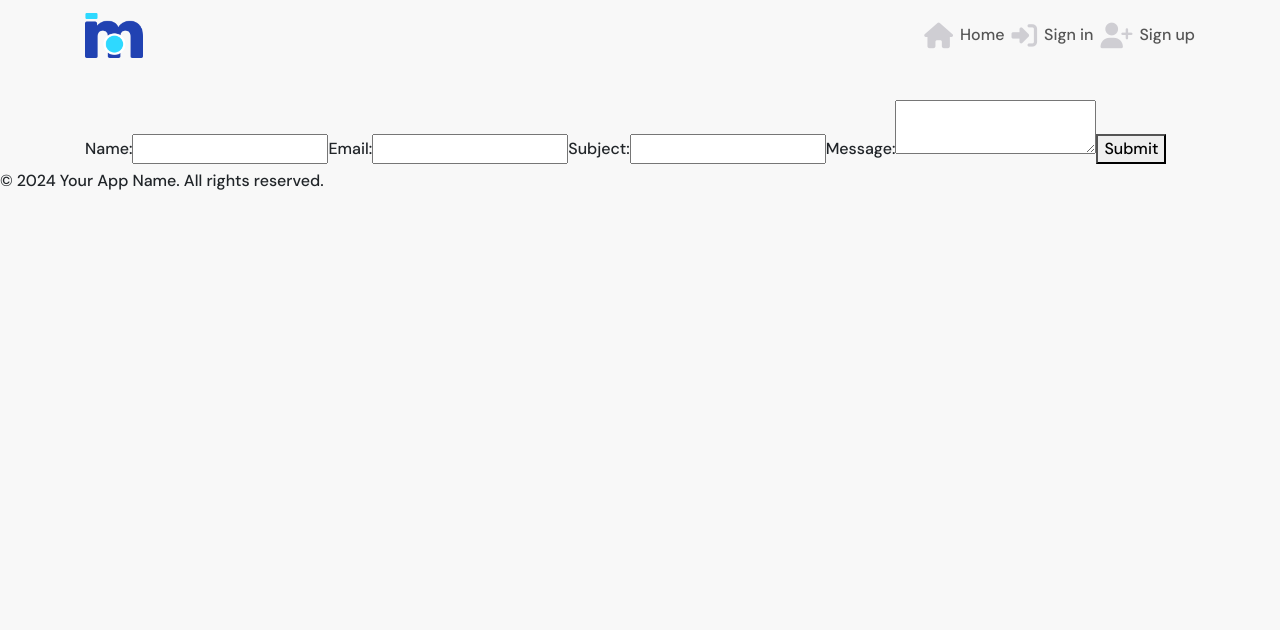
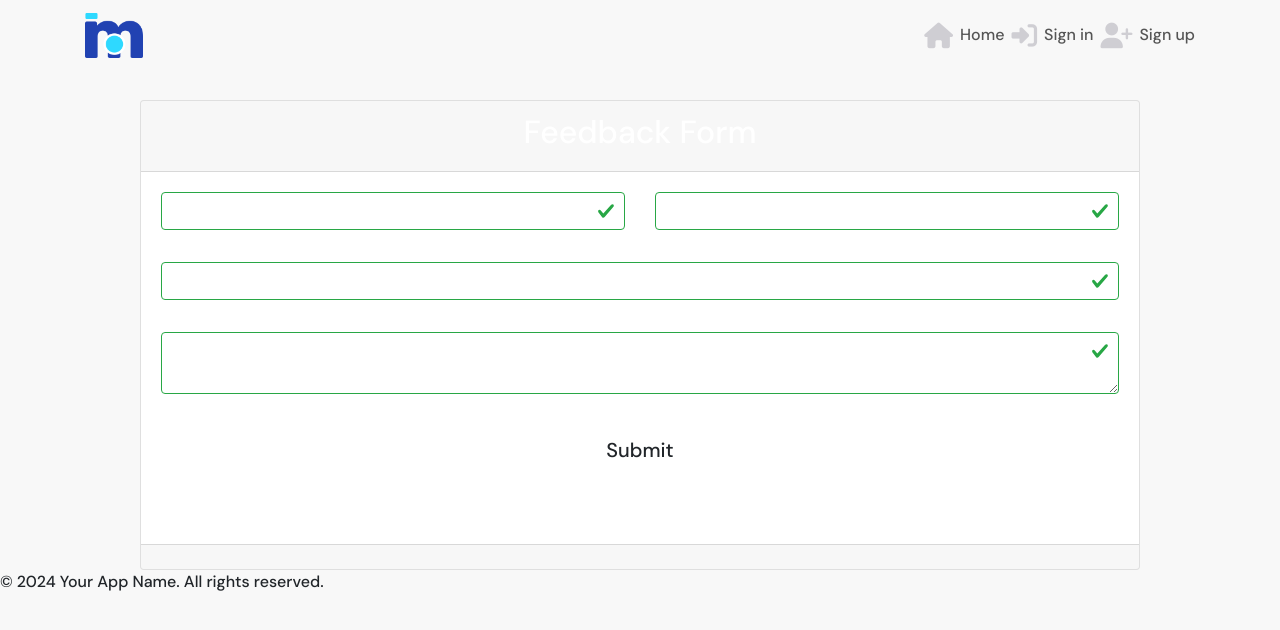
Before and after one commit to Gavriil1/cip5_application_react, a React (Create React App) app: page /contact in a window 1280 px wide. Shown: the top 630 px of the page. Built offline with nearby package versions, Linux system fonts and the light colour scheme; no server answers.

Commit message:
fixed contact form, not can contact to backend and save the message there

```diff
--- a/src/pages/contactform/contactform.js
+++ b/src/pages/contactform/contactform.js
@@ -1,8 +1,12 @@
-// ContactForm.js
 import React, { useState } from 'react';
 import axios from 'axios';
+import { useCurrentUser } from "../../contexts/CurrentUserContext";
+import { useHistory } from "react-router";
+import { axiosReq } from "../../api/axiosDefaults";
 
 const ContactForm = () => {
+    const currentUser = useCurrentUser();
+    const [errors, setErrors] = useState({});
     const [formData, setFormData] = useState({
         name: '',
         email: '',
@@ -10,38 +14,182 @@ const ContactForm = () => {
         message: '',
     });
 
+    const history = useHistory();
+
     const handleChange = (e) => {
         setFormData({ ...formData, [e.target.name]: e.target.value });
     };
 
     const handleSubmit = async (e) => {
         e.preventDefault();
+
+        // Check if the user is authenticated
+        if (!currentUser) {
+            // Redirect to the sign-in page if not authenticated
+            history.push("/signin");
+            return;
+        }
+
+        // try {
+        //     // Add authorization header with the token
+        //     const config = {
+        //         headers: {
+        //             Authorization: `Bearer ${currentUser.auth_token}`,
+        //         },
+        //     };
+
+        //     // Make the authenticated API call
+        //     await axios.post('https://ci-p5-project-api-part-500c148fe358.herokuapp.com/contact', formData, config);
+
+        //     // Handle success, e.g., show a success message or redirect
+        // } catch (error) {
+        //     // Handle error, e.g., show an error message
+        //     console.log(error);
+        // }
         try {
-            await axios.post('http://your-django-api-url/api/contact/', formData);
-            // Handle success, e.g., show a success message or redirect
-        } catch (error) {
-            // Handle error, e.g., show an error message
-            console.log(error)
-        }
+            const { data } = await axiosReq.post("api/contact/", formData);
+            history.push(`/posts/${data.id}`);
+          } catch (err) {
+            console.log(err);
+            if (err.response?.status !== 401) {
+              setErrors(err.response?.data);
+            }
+          }
+
+
+
+
     };
 
+    console.log(currentUser);
+    console.log(formData);
     return (
-        <form onSubmit={handleSubmit}>
+
+<div>
+        {/* <form onSubmit={handleSubmit}>
             <label>Name:</label>
-            <input type="text" name="name" value={formData.name} onChange={handleChange} />
+            <input type="text"
+             name="name"
+             value={formData.name}
+            onChange={handleChange} />
 
             <label>Email:</label>
-            <input type="email" name="email" value={formData.email} onChange={handleChange} />
+            <input type="email"
+             name="email"
+             value={formData.email}
+             onChange={handleChange} />
 
             <label>Subject:</label>
-            <input type="text" name="subject" value={formData.subject} onChange={handleChange} />
+            <input type="text"
+             name="subject"
+            value={formData.subject}
+            onChange={handleChange} />
 
             <label>Message:</label>
-            <textarea name="message" value={formData.message} onChange={handleChange} />
+            <textarea name="message"
+             value={formData.message}
+             onChange={handleChange} />
 
-            <button type="submit">Submit</button>
-        </form>
-
+            <button type="submit"
+            >Submit</button>
+        </form> */}
+        <div className="main_container">
+        {/*Feedback Form
+      css of feedback form was taken from https://bootsnipp.com/snippets/vl4R7
+      contact form was found on google, from sites like this https://colorlib.com/wp/bootstrap-contact-form/
+           */}
+        <div className="d-flex justify-content-center h-100">
+          <div className="card" style={{ height: 470, width: 1000 }}>
+            <div className="card-header">
+              <h2 className="text-white text-center">Feedback Form</h2>
+            </div>
+            <div className="card-body" style={{ height: 570 }}>
+              <form
+                id="contact-form"
+                name="contact-form"
+                method="POST"
+                className="was-validated"
+              >
+                {/* {"{"}% csrf_token %{"}"} */}
+                <div className="row">
+                  <div className="col-md-6">
+                    <div className="md-form mb-0">
+                      <input
+                        type="text"
+                        id="name"
+                        name="name"
+                        className="form-control"
+                        maxLength={200}
+                        required=""
+                      />
+                      <label htmlFor="name" className="text-white">
+                        Your name
+                      </label>
+                    </div>
+                  </div>
+                  <div className="col-md-6">
+                    <div className="md-form mb-0">
+                      <input
+                        type="email"
+                        id="email"
+                        name="email"
+                        className="form-control"
+                        required=""
+                      />
+                      <label htmlFor="email" className="text-white">
+                        Your email
+                      </label>
+                    </div>
+                  </div>
+                </div>
+                <div className="row">
+                  <div className="col-md-12">
+                    <div className="md-form mb-0">
+                      <input
+                        type="text"
+                        id="subject"
+                        name="subject"
+                        className="form-control"
+                        maxLength={200}
+                        required=""
+                      />
+                      <label htmlFor="subject" className="text-white">
+                        Subject
+                      </label>
+                    </div>
+                  </div>
+                </div>
+                <div className="row">
+                  <div className="col-md-12">
+                    <div className="md-form">
+                      <textarea
+                        id="message"
+                        name="message"
+                        rows={2}
+                        className="form-control md-textarea"
+                        required=""
+                        defaultValue={""}
+                      />
+                      <label htmlFor="message" className="text-white">
+                        Your message
+                      </label>
+                    </div>
+                  </div>
+                </div>
+                <div className="form-group">
+                  <input
+                    type="submit"
+                    defaultValue="Send Feedback"
+                    className="btn btn-lg btn-block float-right login_btn"
+                  />
+                </div>
+              </form>
+            </div>
+            <div className="card-footer"></div>
+          </div>
+        </div>
+      </div>
+      </div>
 
     );
 };
--- a/src/pages/posts/PostsPage.js
+++ b/src/pages/posts/PostsPage.js
@@ -21,7 +21,7 @@ import { useCurrentUser } from "../../contexts/CurrentUserContext"
 
 function PostsPage({ message, filter = "" }) {
   const [posts, setPosts] = useState({ results: [] });
-  const [hasLoaded, setHasLoaded] = useState(false);
+  const [hasLoaded, setHasLoaded] = useState(false);useCurrentUser
   const { pathname } = useLocation();
   const currentUser = useCurrentUser();
   const [query, setQuery] = useState("");
```
